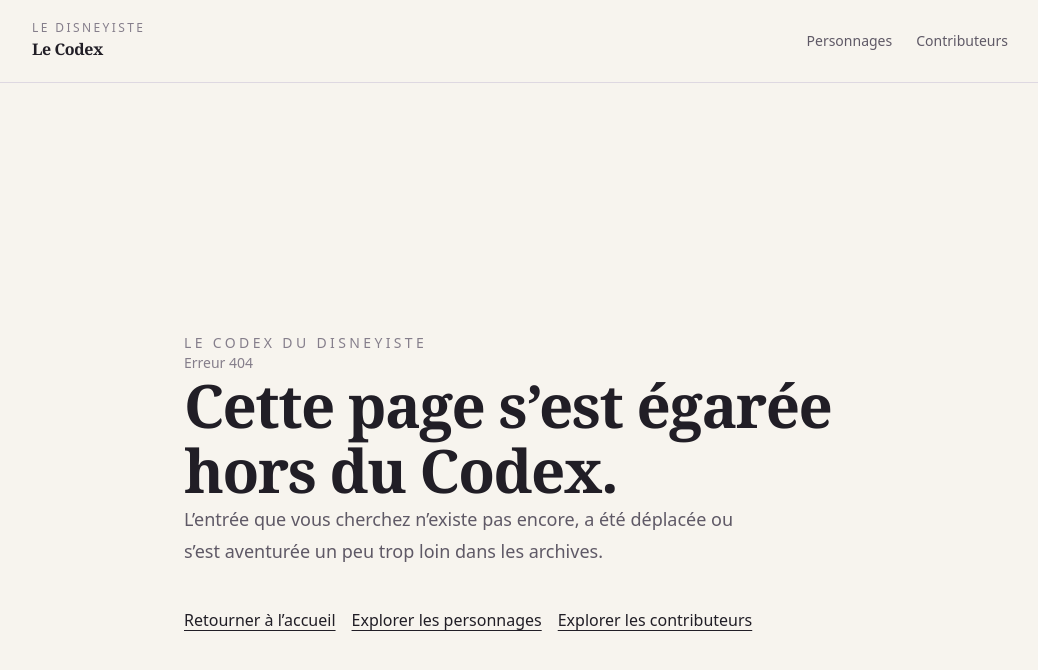
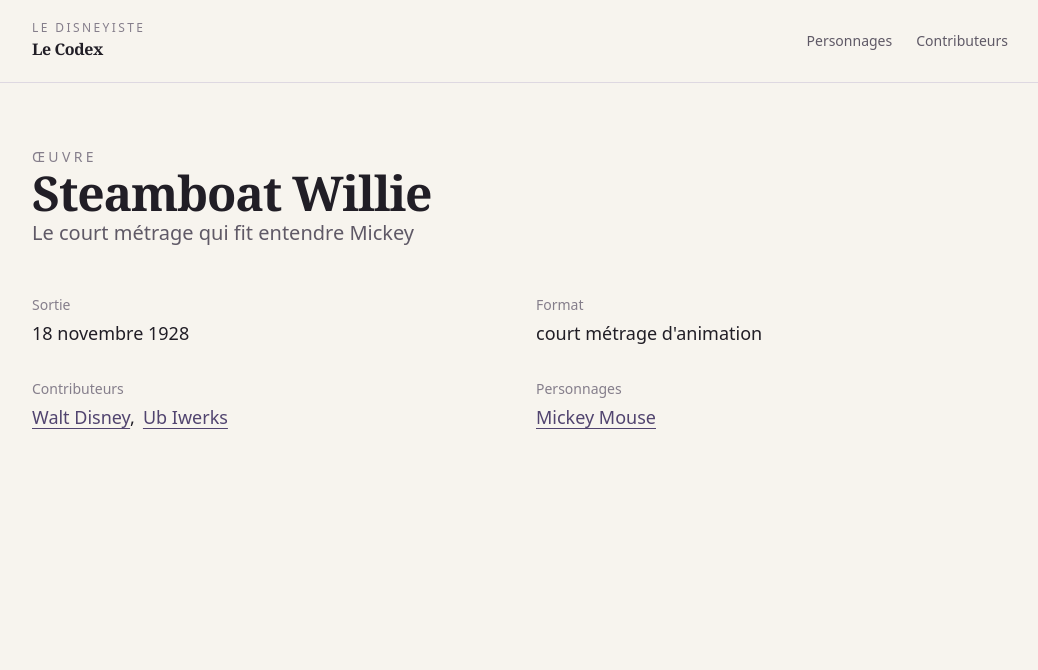
Before and after one commit to iamjulienjulien/ledisneyiste-codex, a Next.js app: page /oeuvres/steamboat-willie in a window 1280 px wide. Before the commit this address had no page. Shown: the top 670 px of the page, without its empty margins (120-1158 px from the left). Built offline with nearby package versions, Linux system fonts and the light colour scheme.

Commit message:
🎬 Scène > Relier Mickey à l'œuvre qui le fit entrer en scène > 🐭 Julien

```diff
--- /dev/null
+++ b/src/app/oeuvres/[slug]/page.tsx
@@ -0,0 +1,121 @@
+import type { Metadata } from "next";
+import { notFound } from "next/navigation";
+import ReferenceCodexLink from "@/components/codex/ReferenceCodexLink";
+import SourcesCodex from "@/components/codex/SourcesCodex";
+import { getOeuvreBySlug, oeuvres } from "@/data/catalogues";
+import { getFicheOeuvreBySlug } from "@/data/oeuvres";
+import { getSourcesByIds } from "@/data/sources";
+import { formatDateHistorique } from "@/lib/date";
+
+export const dynamicParams = false;
+
+export function generateStaticParams() {
+    return oeuvres.map((oeuvre) => ({
+        slug: oeuvre.slug,
+    }));
+}
+
+export async function generateMetadata({
+    params,
+}: {
+    params: Promise<{ slug: string }>;
+}): Promise<Metadata> {
+    const { slug } = await params;
+    const oeuvre = getOeuvreBySlug(slug);
+
+    if (!oeuvre) {
+        return {};
+    }
+
+    return {
+        title: oeuvre.nom,
+        description:
+            oeuvre.sousTitre ||
+            `Découvrir ${oeuvre.nom} dans Le Codex du Disneyiste.`,
+    };
+}
+
+export default async function OeuvrePage({
+    params,
+}: {
+    params: Promise<{ slug: string }>;
+}) {
+    const { slug } = await params;
+
+    const oeuvre = getOeuvreBySlug(slug);
+    const fiche = getFicheOeuvreBySlug(slug);
+
+    if (!oeuvre || !fiche) {
+        notFound();
+    }
+
+    const sources = getSourcesByIds(fiche.sources);
+
+    return (
+        <main className="mx-auto min-h-screen w-full max-w-5xl px-6 py-16">
+            <header>
+                <p className="text-sm uppercase tracking-[0.24em] text-muted">
+                    Œuvre
+                </p>
+
+                <h1 className="mt-4 text-5xl text-ink">{oeuvre.nom}</h1>
+
+                {oeuvre.sousTitre && (
+                    <p className="mt-4 text-xl text-ink-soft">
+                        {oeuvre.sousTitre}
+                    </p>
+                )}
+
+                {fiche.introduction && (
+                    <p className="mt-8 max-w-2xl text-lg leading-8 text-ink-soft">
+                        {fiche.introduction}
+                    </p>
+                )}
+            </header>
+
+            <dl className="mt-12 grid gap-8 sm:grid-cols-2">
+                <div>
+                    <dt className="text-sm text-muted">Sortie</dt>
+
+                    <dd className="mt-1 text-lg text-ink">
+                        {formatDateHistorique(fiche.sortie.date)}
+                    </dd>
+                </div>
+
+                <div>
+                    <dt className="text-sm text-muted">Format</dt>
+
+                    <dd className="mt-1 text-lg text-ink">{fiche.format}</dd>
+                </div>
+
+                <div>
+                    <dt className="text-sm text-muted">Contributeurs</dt>
+
+                    <dd className="mt-1 flex flex-wrap gap-x-2 text-lg text-ink">
+                        {fiche.contributeurs.map((contributeur, index) => (
+                            <span key={contributeur.nom}>
+                                <ReferenceCodexLink reference={contributeur} />
+                                {index < fiche.contributeurs.length - 1 && ","}
+                            </span>
+                        ))}
+                    </dd>
+                </div>
+
+                <div>
+                    <dt className="text-sm text-muted">Personnages</dt>
+
+                    <dd className="mt-1 flex flex-wrap gap-x-2 text-lg text-ink">
+                        {fiche.personnages.map((personnage, index) => (
+                            <span key={personnage.nom}>
+                                <ReferenceCodexLink reference={personnage} />
+                                {index < fiche.personnages.length - 1 && ","}
+                            </span>
+                        ))}
+                    </dd>
+                </div>
+            </dl>
+
+            <SourcesCodex sources={sources} />
+        </main>
+    );
+}
--- a/src/app/personnages/[slug]/page.tsx
+++ b/src/app/personnages/[slug]/page.tsx
@@ -4,6 +4,7 @@ import { notFound } from "next/navigation";
 import { getPersonnageBySlug, personnages } from "@/data/catalogues";
 import { getFichePersonnageBySlug } from "@/data/personnages";
 import { getSourcesByIds } from "@/data/sources";
+import ReferenceCodexLink from "@/components/codex/ReferenceCodexLink";
 import SourcesCodex from "@/components/codex/SourcesCodex";
 import { formatDateHistorique } from "@/lib/date";
 
@@ -89,55 +90,24 @@ export default async function PersonnagePage({
                 <div>
                     <dt className="text-sm text-muted">Créateurs</dt>
 
-                    <dd className="mt-1 flex flex-wrap gap-x-2 text-lg">
-                        {fiche.creation.createurs.map((createur, index) => {
-                            const separator =
-                                index < fiche.creation.createurs.length - 1
-                                    ? ","
-                                    : "";
-
-                            if (createur.type === "contributeur") {
-                                return (
-                                    <span key={createur.nom}>
-                                        <Link
-                                            href={`/contributeurs/${createur.slug}`}
-                                            className="underline underline-offset-4"
-                                        >
-                                            {createur.nom}
-                                        </Link>
-                                        {separator}
-                                    </span>
-                                );
-                            }
-
-                            if (createur.type === "personnage") {
-                                return (
-                                    <span key={createur.nom}>
-                                        <Link
-                                            href={`/personnages/${createur.slug}`}
-                                            className="underline underline-offset-4"
-                                        >
-                                            {createur.nom}
-                                        </Link>
-                                        {separator}
-                                    </span>
-                                );
-                            }
-
-                            return (
-                                <span key={createur.nom}>
-                                    {createur.nom}
-                                    {separator}
-                                </span>
-                            );
-                        })}
+                    <dd className="mt-1 flex flex-wrap gap-x-2 text-lg text-ink">
+                        {fiche.creation.createurs.map((createur, index) => (
+                            <span key={createur.nom}>
+                                <ReferenceCodexLink reference={createur} />
+                                {index < fiche.creation.createurs.length - 1 &&
+                                    ","}
+                            </span>
+                        ))}
                     </dd>
                 </div>
 
                 <div>
                     <dt className="text-sm text-muted">Première apparition</dt>
-                    <dd className="mt-1 text-lg">
-                        {fiche.premiereApparition.titre}
+
+                    <dd className="mt-1 text-lg text-ink">
+                        <ReferenceCodexLink
+                            reference={fiche.premiereApparition.oeuvre}
+                        />
                         {" · "}
                         {formatDateHistorique(fiche.premiereApparition.date)}
                     </dd>
--- /dev/null
+++ b/src/components/codex/ReferenceCodexLink.tsx
@@ -0,0 +1,41 @@
+import Link from "next/link";
+import type { ReferenceCodex } from "@/types/reference";
+
+type ReferenceCodexLinkProps = {
+    reference: ReferenceCodex;
+};
+
+function getReferenceHref(reference: ReferenceCodex) {
+    switch (reference.type) {
+        case "personnage":
+            return `/personnages/${reference.slug}`;
+
+        case "contributeur":
+            return `/contributeurs/${reference.slug}`;
+
+        case "oeuvre":
+            return `/oeuvres/${reference.slug}`;
+
+        default:
+            return null;
+    }
+}
+
+export default function ReferenceCodexLink({
+    reference,
+}: ReferenceCodexLinkProps) {
+    const href = getReferenceHref(reference);
+
+    if (!href) {
+        return <span>{reference.nom}</span>;
+    }
+
+    return (
+        <Link
+            href={href}
+            className="text-accent underline underline-offset-4 hover:text-accent-hover"
+        >
+            {reference.nom}
+        </Link>
+    );
+}
--- a/src/data/catalogues/index.ts
+++ b/src/data/catalogues/index.ts
@@ -1,11 +1,15 @@
 import contributeursJson from "@/data/catalogues/contributeurs.json";
 import personnagesJson from "@/data/catalogues/personnages.json";
+import oeuvresJson from "@/data/catalogues/oeuvres.json";
 import type { ContributeurDisney } from "@/types/contributeur";
 import type { PersonnageDisney } from "@/types/personnage";
+import type { OeuvreDisney } from "@/types/oeuvre";
 
 export const personnages = personnagesJson as PersonnageDisney[];
 
 export const contributeurs = contributeursJson as ContributeurDisney[];
+
+export const oeuvres = oeuvresJson as OeuvreDisney[];
 
 export function getPersonnageBySlug(slug: string) {
     return personnages.find((personnage) => personnage.slug === slug);
@@ -14,3 +18,7 @@ export function getPersonnageBySlug(slug: string) {
 export function getContributeurBySlug(slug: string) {
     return contributeurs.find((contributeur) => contributeur.slug === slug);
 }
+
+export function getOeuvreBySlug(slug: string) {
+    return oeuvres.find((oeuvre) => oeuvre.slug === slug);
+}
--- /dev/null
+++ b/src/data/catalogues/oeuvres.json
@@ -0,0 +1,8 @@
+[
+    {
+        "slug": "steamboat-willie",
+        "nom": "Steamboat Willie",
+        "type": "oeuvre",
+        "sousTitre": "Le court métrage qui fit entendre Mickey"
+    }
+]
--- /dev/null
+++ b/src/data/oeuvres/index.ts
@@ -0,0 +1,8 @@
+import steamboatWillieJson from "@/data/oeuvres/steamboat-willie.json";
+import type { FicheOeuvreDisney } from "@/types/oeuvre";
+
+export const fichesOeuvres = [steamboatWillieJson as FicheOeuvreDisney];
+
+export function getFicheOeuvreBySlug(slug: string) {
+    return fichesOeuvres.find((fiche) => fiche.slug === slug);
+}
--- /dev/null
+++ b/src/data/oeuvres/steamboat-willie.json
@@ -0,0 +1,32 @@
+{
+    "slug": "steamboat-willie",
+    "type": "oeuvre",
+    "introduction": "",
+    "sortie": {
+        "date": {
+            "valeur": "1928-11-18",
+            "precision": "jour"
+        }
+    },
+    "format": "court métrage d'animation",
+    "contributeurs": [
+        {
+            "nom": "Walt Disney",
+            "type": "contributeur",
+            "slug": "walt-disney"
+        },
+        {
+            "nom": "Ub Iwerks",
+            "type": "contributeur",
+            "slug": "ub-iwerks"
+        }
+    ],
+    "personnages": [
+        {
+            "nom": "Mickey Mouse",
+            "type": "personnage",
+            "slug": "mickey-mouse"
+        }
+    ],
+    "sources": []
+}
--- a/src/data/personnages/mickey-mouse.json
+++ b/src/data/personnages/mickey-mouse.json
@@ -21,7 +21,11 @@
         ]
     },
     "premiereApparition": {
-        "titre": "Steamboat Willie",
+        "oeuvre": {
+            "nom": "Steamboat Willie",
+            "type": "oeuvre",
+            "slug": "steamboat-willie"
+        },
         "date": {
             "valeur": "1928-11-18",
             "precision": "jour"
--- /dev/null
+++ b/src/types/oeuvre.ts
@@ -0,0 +1,22 @@
+import type { EntreeCatalogueBase } from "@/types/codex";
+import type { DateHistorique } from "@/types/date";
+import type { FicheCodexBase } from "@/types/fiche";
+import type { ReferenceCodex } from "@/types/reference";
+
+export type OeuvreDisney = EntreeCatalogueBase & {
+    type: "oeuvre";
+};
+
+export type FicheOeuvreDisney = FicheCodexBase & {
+    type: "oeuvre";
+
+    sortie: {
+        date: DateHistorique;
+    };
+
+    format: string;
+
+    contributeurs: ReferenceCodex[];
+
+    personnages: ReferenceCodex[];
+};
--- a/src/types/personnage.ts
+++ b/src/types/personnage.ts
@@ -16,7 +16,7 @@ export type FichePersonnageDisney = FicheCodexBase & {
     };
 
     premiereApparition: {
-        titre: string;
+        oeuvre: ReferenceCodex;
         date: DateHistorique;
     };
 
--- a/src/types/reference.ts
+++ b/src/types/reference.ts
@@ -1,4 +1,4 @@
-export type TypeReferenceCodex = "personnage" | "contributeur";
+export type TypeReferenceCodex = "personnage" | "contributeur" | "oeuvre";
 
 export type ReferenceCodex =
     | {
```
Also changed, not shown: src/app/oeuvres/page.tsx (added, +47 -0 lines).
